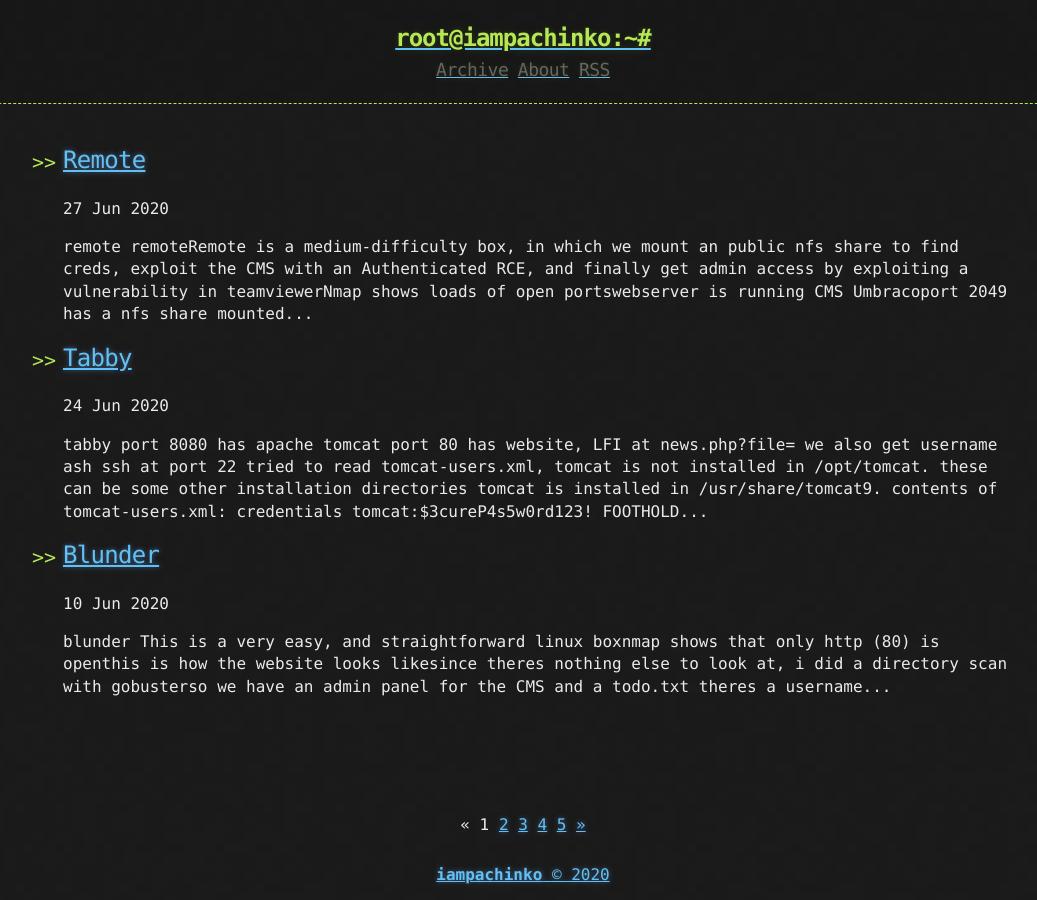
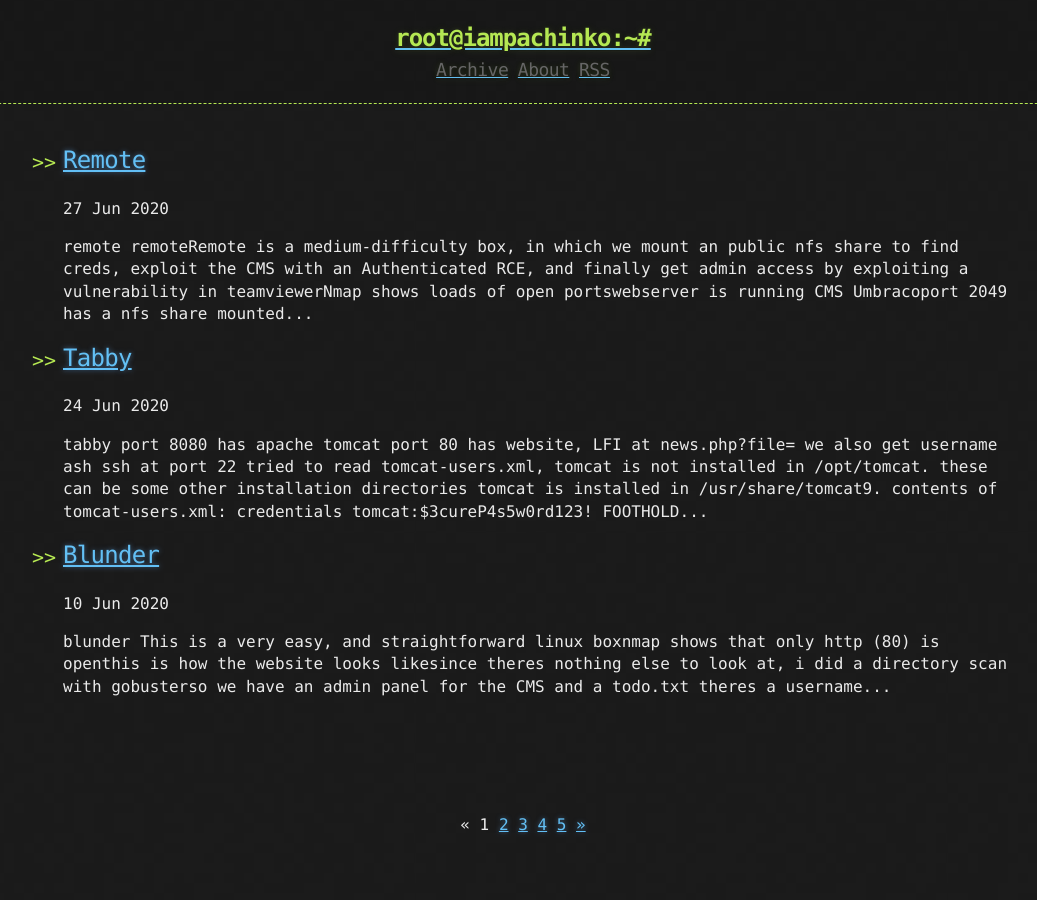
Before and after one commit to pachinko2821/htb, a Jekyll site: the page built from index.html, in a window 1280 px wide. Shown: the whole page, without its empty margins (117-1154 px from the left). Built offline with Jekyll 4.4.1, drawn with Linux system fonts in a browser that asks for light colours; the list of posts is cut into pages by our own code.

Commit message:
changed footer

```diff
--- a/_includes/footer.html
+++ b/_includes/footer.html
@@ -1,9 +1,5 @@
 <footer>
-  <a href="https://in.linkedin.com/in/prajyot-chemburkar-490866167">
-    <span>
-        <b>{{ site.owner}}</b>
-    </span>
-    {% capture currentyear %}{{ 'now' | date: "%Y" }}{% endcapture %}
-    <span>© {{ currentyear }}</span>
+  <a href="https://www.hackthebox.eu/home/users/profile/105108">
+    <script src="https://www.hackthebox.eu/badge/105108"></script>
   </a>
 </footer>
```
